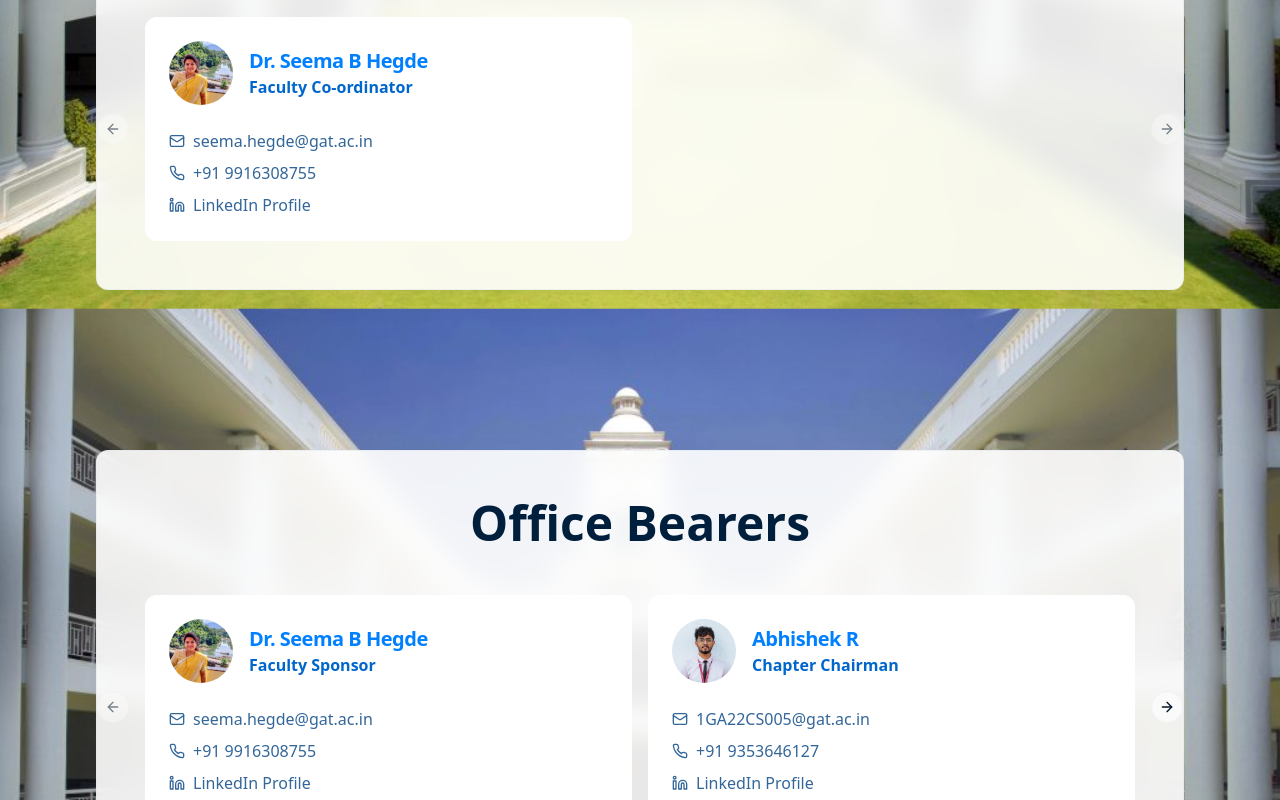
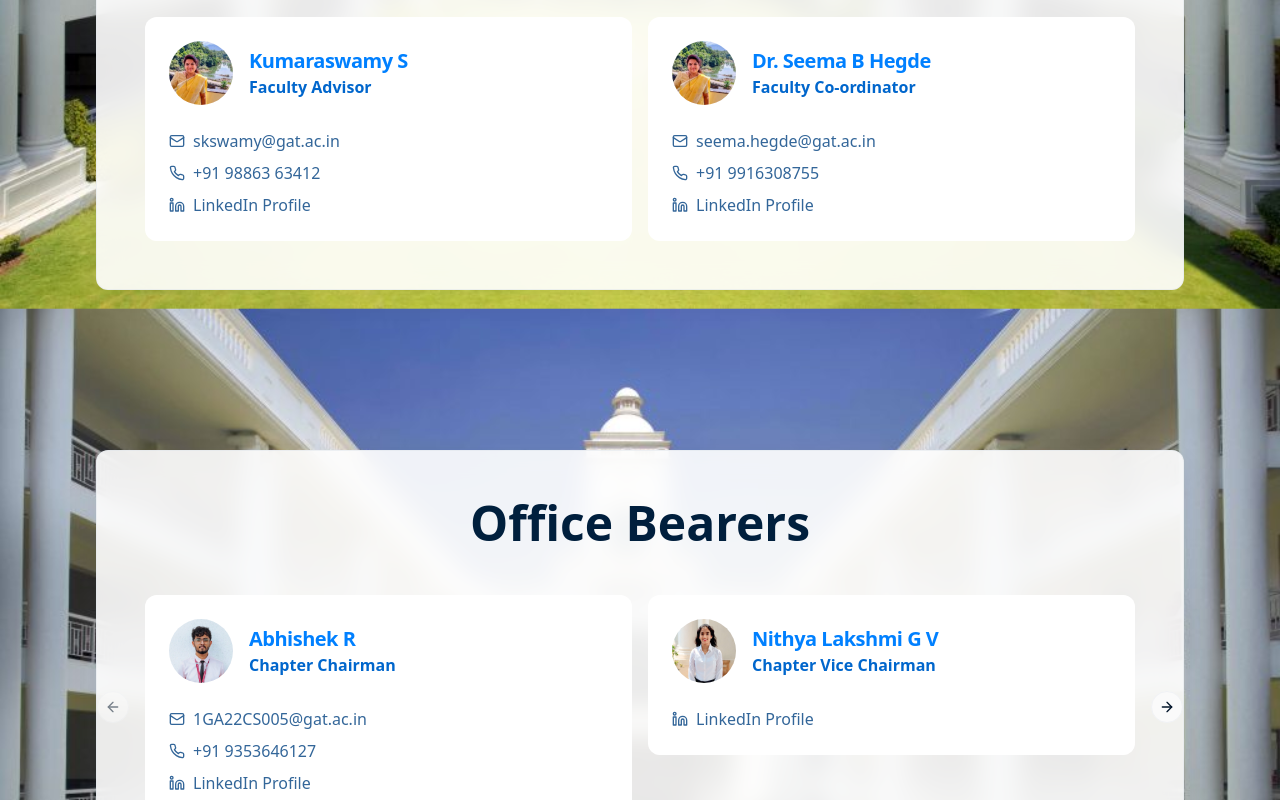
Before and after one commit to adarshkn1/cloud-construct-25, a React (Vite) app: page / in a window 1280 px wide. Shown: the part 3960-4760 px from the top of the page. Built offline with nearby package versions, Linux system fonts and the light colour scheme.

Commit message:
Update Faculty Core section

```diff
--- a/src/components/FacultyCore.tsx
+++ b/src/components/FacultyCore.tsx
@@ -6,6 +6,15 @@ import seemaHegde from '@/assets/bearers/seema-hegde.jpg';
 
 const FacultyCore = () => {
   const faculty = [
+    {
+      name: "Kumaraswamy S",
+      position: "Faculty Advisor",
+      email: "skswamy@gat.ac.in",
+      phone: "+91 98863 63412",
+      linkedin: "https://linkedin.com/in/dr-kumaraswamy-s-278bb32b",
+      photo: seemaHegde,
+      showContact: true
+    },
     {
       name: "Dr. Seema B Hegde",
       position: "Faculty Co-ordinator",
@@ -93,8 +102,6 @@ const FacultyCore = () => {
                 </CarouselItem>
               ))}
             </CarouselContent>
-            <CarouselPrevious />
-            <CarouselNext />
           </Carousel>
         </div>
       </div>
--- a/src/components/OfficeBearers.tsx
+++ b/src/components/OfficeBearers.tsx
@@ -2,7 +2,6 @@ import { Card, CardContent, CardHeader, CardTitle } from '@/components/ui/card';
 import { Avatar, AvatarImage, AvatarFallback } from '@/components/ui/avatar';
 import { Carousel, CarouselContent, CarouselItem, CarouselNext, CarouselPrevious } from '@/components/ui/carousel';
 import { Mail, Phone, Linkedin } from 'lucide-react';
-import seemaHegde from '@/assets/bearers/seema-hegde.jpg';
 import abhishekR from '@/assets/bearers/abhishek-r.jpg';
 import nithyaLakshmi from '@/assets/bearers/nithya-lakshmi.jpg';
 import dhanushMP from '@/assets/bearers/dhanush-mp.jpg';
@@ -12,15 +11,6 @@ import nachikethanaKB from '@/assets/bearers/nachikethana-kb.jpg';
 
 const OfficeBearers = () => {
   const bearers = [
-    {
-      name: "Dr. Seema B Hegde",
-      position: "Faculty Sponsor",
-      email: "seema.hegde@gat.ac.in",
-      phone: "+91 9916308755",
-      linkedin: "https://www.linkedin.com/in/dr-seema-b-hegde-4915b523?utm_source=share&utm_campaign=share_via&utm_content=profile&utm_medium=android_app",
-      photo: seemaHegde,
-      showContact: true
-    },
     {
       name: "Abhishek R",
       position: "Chapter Chairman",
```
